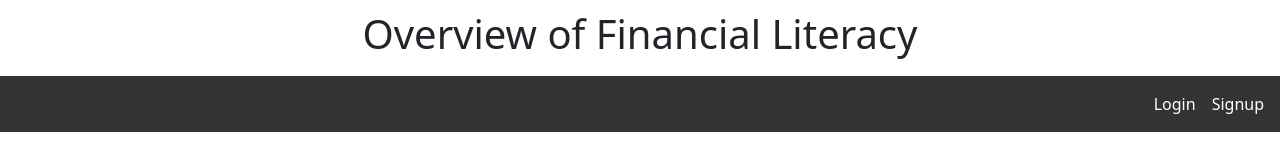
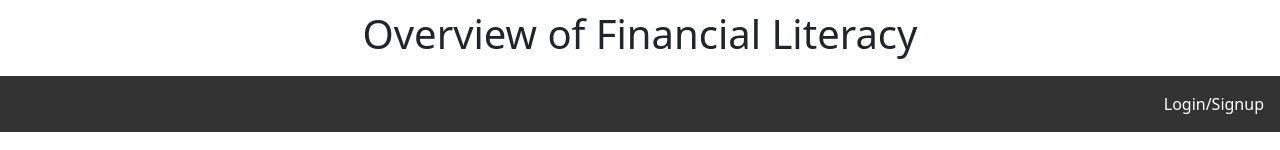
Before and after one commit to KameronCarter/Thesis, a React (Vite) app in the folder client/: page / in a window 1280 px wide. Shown: the top 150 px of the page. Built offline with nearby package versions, Linux system fonts and the light colour scheme.

Commit message:
Fixed login/signup link

```diff
--- a/client/src/components/Navbar.jsx
+++ b/client/src/components/Navbar.jsx
@@ -28,8 +28,7 @@ function Navbar() {
                 ) : (
                     // When user is NOT logged in
                     <>
-                        <li><Link to="/Login">Login</Link></li>
-                        <li><Link to="/Signup">Signup</Link></li>
+                        <li><Link to="/Login">Login/Signup</Link></li>
                     </>
                 )}
             </ul>
```
